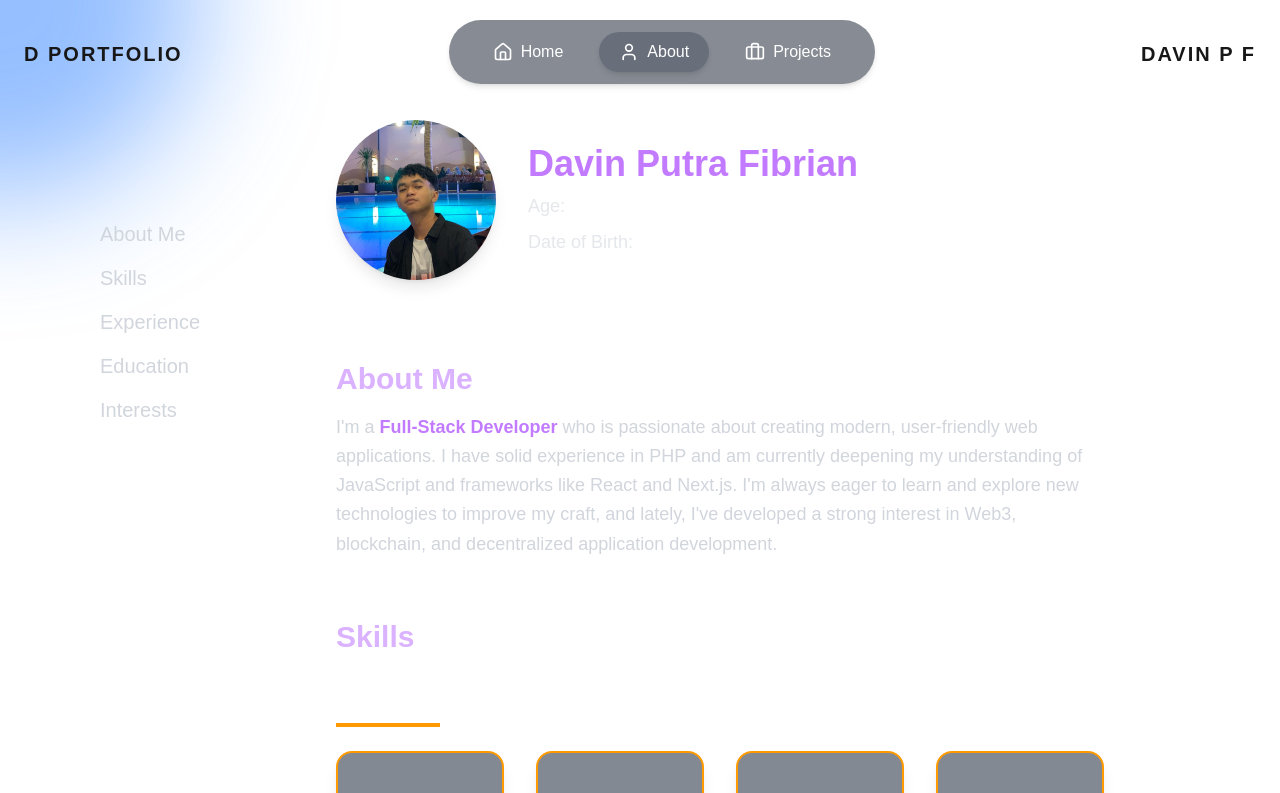
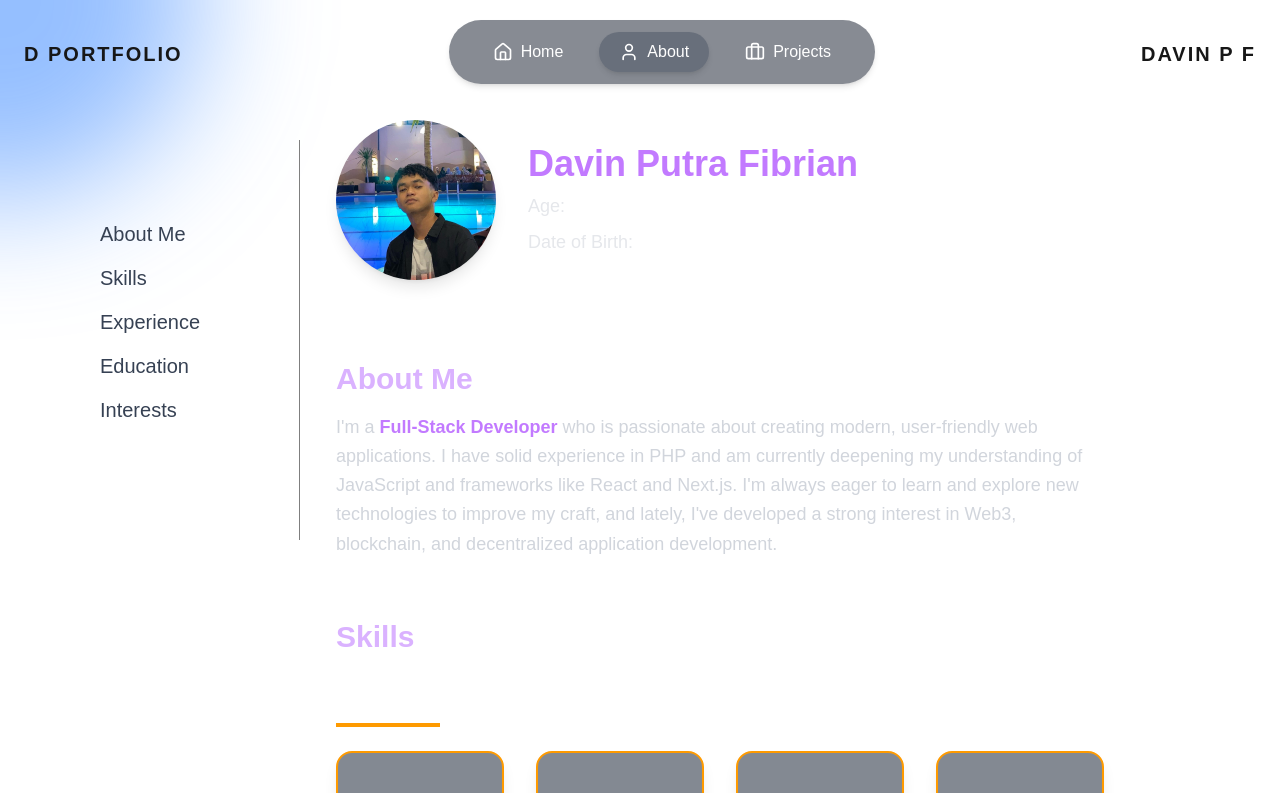
Before and after one commit to VinLvy/D-portfolio, a Next.js app: page /about in a window 1280 px wide. Shown: the top 793 px of the page. Built offline with nearby package versions, Linux system fonts and the light colour scheme.

Commit message:
About 4.1

```diff
--- a/src/app/about/page.js
+++ b/src/app/about/page.js
@@ -40,7 +40,7 @@ export default function About() {
       <div className="flex min-h-screen mt-15 md:mt-30 text-white px-4 sm:px-6 lg:px-20">
         {/* Sidebar */}
         <aside className="hidden md:flex flex-col space-y-4 pr-10 sticky top-55 h-fit text-left relative">
-          <span className="absolute top-30 right-0 translate-x-15 -translate-y-1/2 h-100 w-px bg-white/20"></span>
+          <span className="absolute top-30 right-0 translate-x-15 -translate-y-1/2 h-100 w-px dark:bg-white/20 bg-black/50"></span>
           {[
             { href: "#about", label: "About Me" },
             { href: "#skills", label: "Skills" },
@@ -52,13 +52,13 @@ export default function About() {
               key={item.href}
               href={item.href}
               data-scroll
-              className="group relative pl-5 text-gray-300 text-xl transition-all duration-300 ease-in-out"
+              className="group relative pl-5 text-gray-700 dark:text-gray-300 text-xl transition-all duration-300 ease-in-out"
             >
               {/* Garis horizontal di kiri */}
               <span className="absolute left-0 top-1/2 -translate-y-1/2 w-0 group-hover:w-6 h-0.5 bg-purple-400 transition-all duration-300"></span>
 
               {/* Teks */}
-              <span className="inline-block group-hover:translate-x-2 group-hover:scale-100 group-hover:text-purple-400 transition-all duration-300">
+              <span className="inline-block group-hover:translate-x-2 group-hover:scale-100 group-hover:text-purple-500 transition-all duration-300">
                 {item.label}
               </span>
             </a>
```
